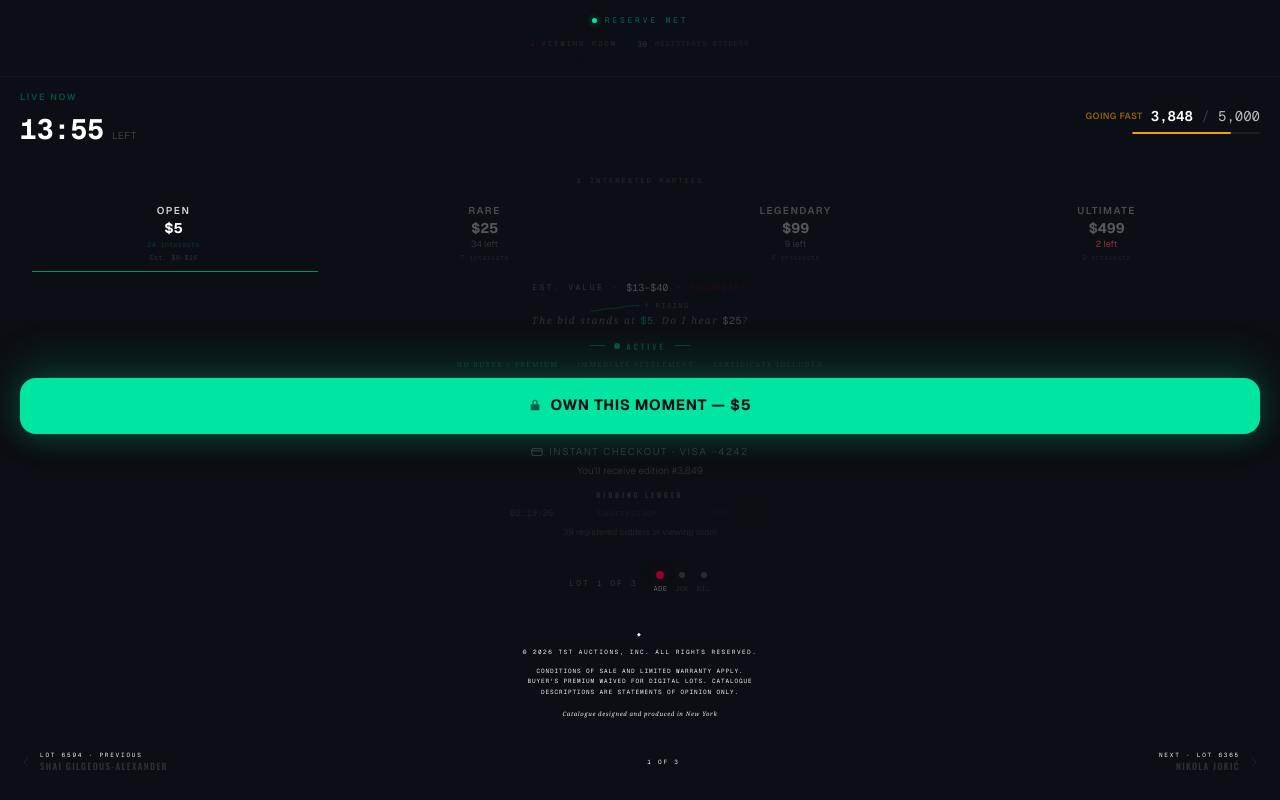
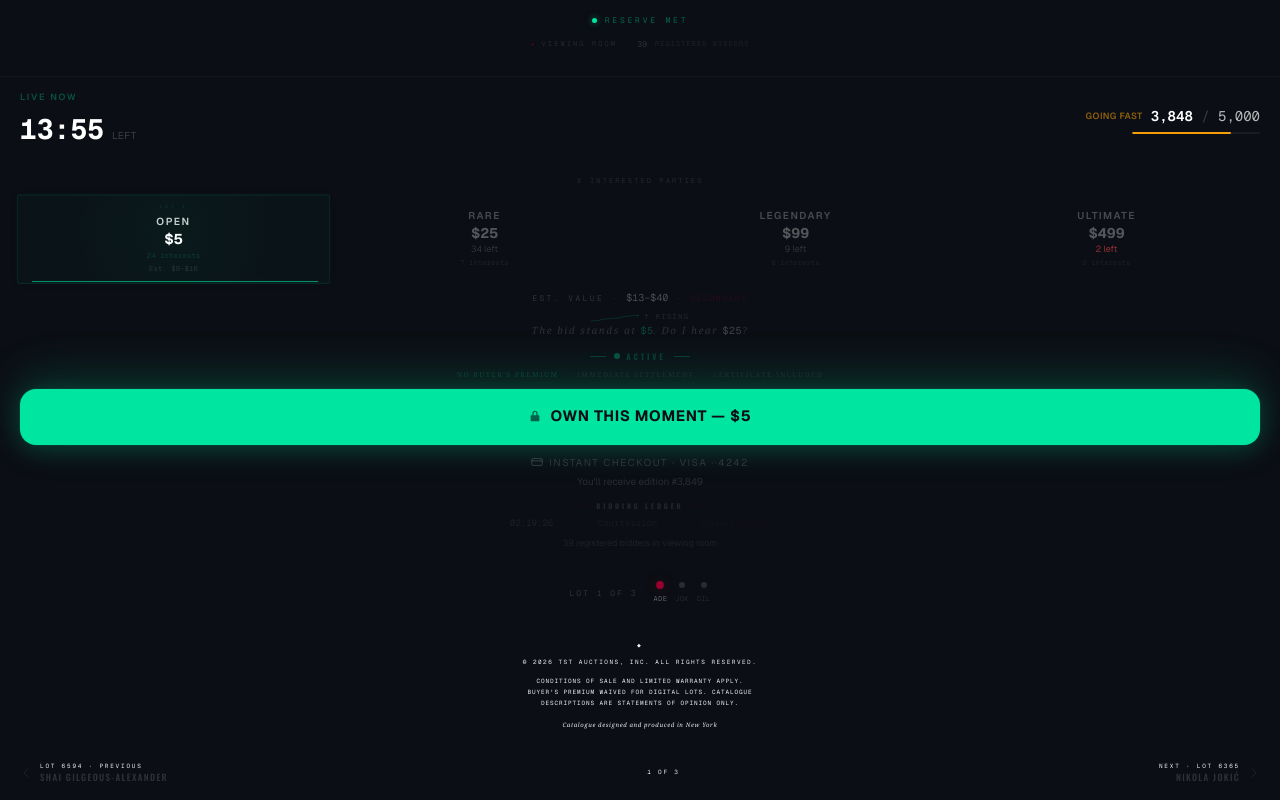
Before and after one commit to roham/tst-prototypes, a Next.js app: page /supreme/bam in a window 1280 px wide. Shown: the part 973-1773 px from the top of the page. Built offline with nearby package versions, Linux system fonts and the light colour scheme.

Commit message:
v0.237: supreme — Catalogue frame elevation on tier cards (lot numbers, border frame, radial glow, warm tint)

```diff
--- a/app/globals.css
+++ b/app/globals.css
@@ -363,6 +363,12 @@ body {
   100% { opacity: 1; transform: translateX(0); }
 }
 
+/* Supreme catalogue lot number — fades in above tier name on selection */
+@keyframes supreme-lot-number-in {
+  0%   { opacity: 0; transform: translateY(3px); }
+  100% { opacity: 1; transform: translateY(0); }
+}
+
 /* Supreme authentication seal — ring draws in around edition number on W screen */
 @keyframes supreme-seal-draw {
   0% { stroke-dashoffset: 301.6; opacity: 0; }
--- a/app/supreme/[momentId]/page.tsx
+++ b/app/supreme/[momentId]/page.tsx
@@ -3000,9 +3000,40 @@ export default function SupremePage() {
               <button
                 key={tier.tier}
                 onClick={() => { setSelectedTierIdx(idx); HAPTIC.tierSelect(); }}
-                className="relative px-3 py-2 text-center transition-all duration-200 active:scale-95"
-                style={{ flex: '1 1 0%' }}
+                className="relative px-3 py-2 text-center transition-all duration-300 active:scale-[0.97]"
+                style={{
+                  flex: '1 1 0%',
+                  backgroundColor: isSelected ? `${tierAccentColor}06` : 'transparent',
+                  border: isSelected ? `0.5px solid ${tierAccentColor}18` : '0.5px solid transparent',
+                  borderRadius: '2px',
+                  transform: isSelected ? 'scale(1.02)' : 'scale(1)',
+                  boxShadow: isSelected
+                    ? `inset 0 1px 0 ${tierAccentColor}08, 0 0 12px ${tierAccentColor}06`
+                    : 'none',
+                }}
               >
+                {/* Radial press glow on selected tier */}
+                {isSelected && (
+                  <div
+                    className="pointer-events-none absolute inset-0"
+                    style={{
+                      background: `radial-gradient(circle at 50% 40%, ${tierAccentColor}08, transparent 70%)`,
+                      borderRadius: '2px',
+                    }}
+                  />
+                )}
+                {/* Lot number — catalogue convention */}
+                {isSelected && !isEnded && (
+                  <span
+                    className="block text-[5px] font-mono uppercase tracking-[0.5em] mb-0.5"
+                    style={{
+                      color: `${tierAccentColor}25`,
+                      animation: 'supreme-lot-number-in 0.3s ease-out forwards',
+                    }}
+                  >
+                    Lot {idx + 1}
+                  </span>
+                )}
                 <span
                   className={`block text-[10px] uppercase tracking-[0.15em] font-semibold transition-colors duration-200 ${
                     isSelected ? 'text-white/80' : 'text-white/25'
```
